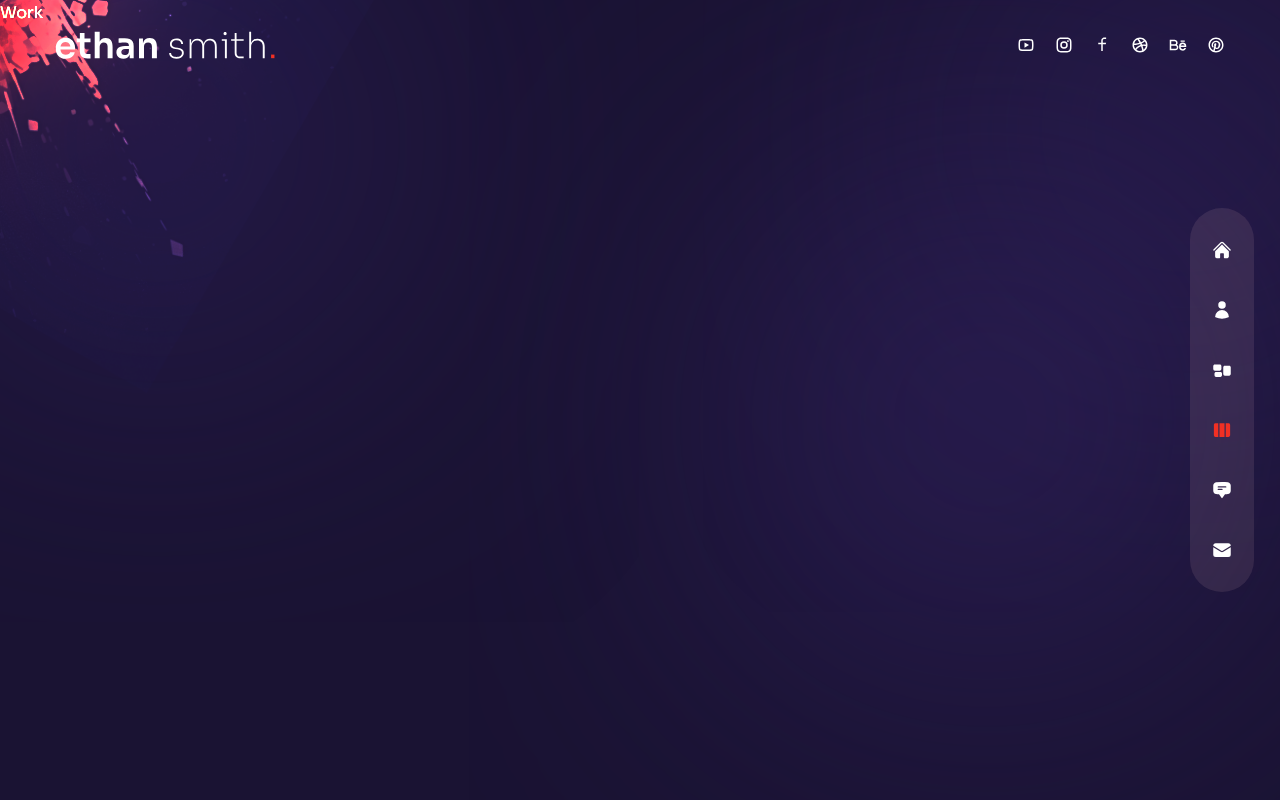
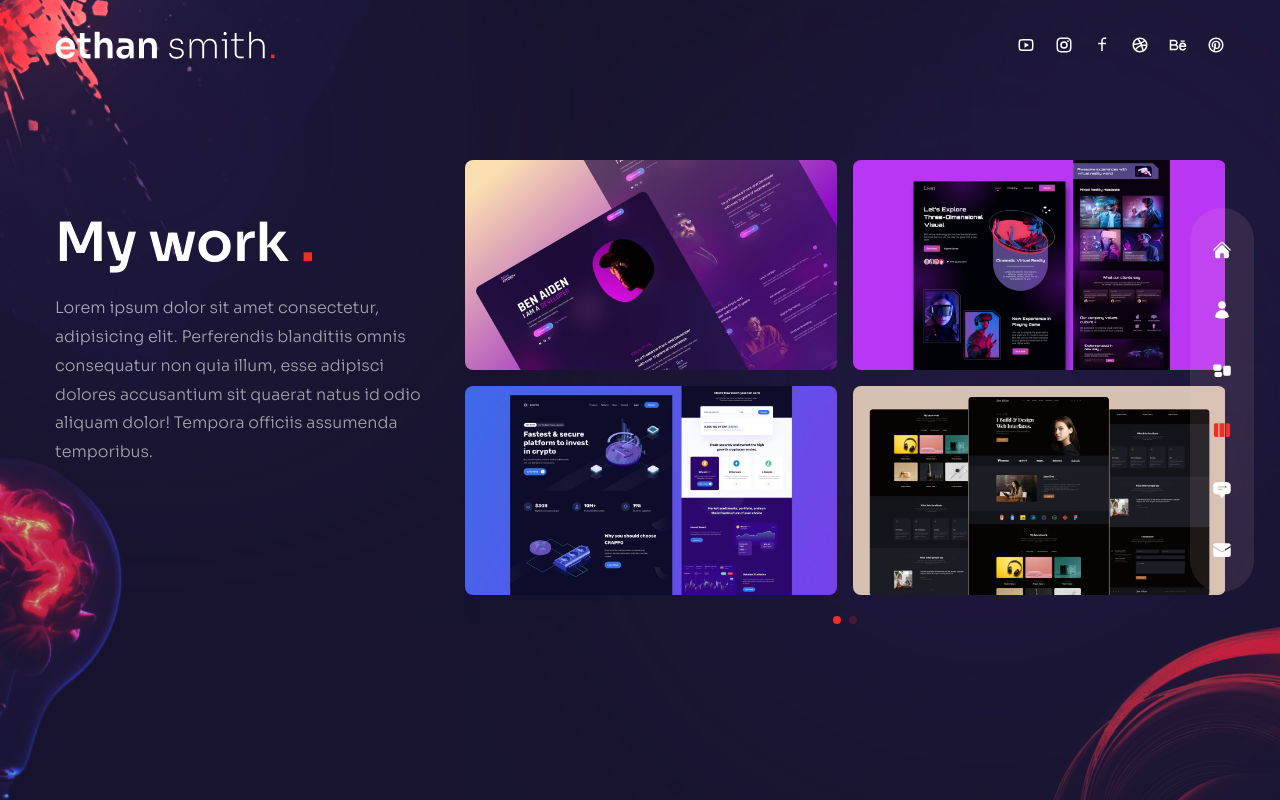
Before and after one commit to 2KovBar/Porfolio, a Next.js app: page /work in a window 1280 px wide. Built offline with nearby package versions, Linux system fonts and the light colour scheme.

Commit message:
finished work

```diff
--- a/components/WorkSlider.js
+++ b/components/WorkSlider.js
@@ -1,51 +1,115 @@
 // data
-const workSlides = {
+const workSlider = {
   slides: [
     {
       images: [
         {
-          title: 'title',
-          path: '/thumb1.jpg',
+          title: "title",
+          path: "/thumb1.jpg",
         },
         {
-          title: 'title',
-          path: '/thumb2.jpg',
+          title: "title",
+          path: "/thumb2.jpg",
         },
         {
-          title: 'title',
-          path: '/thumb3.jpg',
+          title: "title",
+          path: "/thumb3.jpg",
         },
         {
-          title: 'title',
-          path: '/thumb4.jpg',
+          title: "title",
+          path: "/thumb4.jpg",
         },
       ],
     },
     {
       images: [
         {
-          title: 'title',
-          path: '/thumb4.jpg',
+          title: "title",
+          path: "/thumb4.jpg",
         },
         {
-          title: 'title',
-          path: '/thumb1.jpg',
+          title: "title",
+          path: "/thumb1.jpg",
         },
         {
-          title: 'title',
-          path: '/thumb2.jpg',
+          title: "title",
+          path: "/thumb2.jpg",
         },
         {
-          title: 'title',
-          path: '/thumb3.jpg',
+          title: "title",
+          path: "/thumb3.jpg",
         },
       ],
     },
   ],
 };
 
+//next image
+import Image from "next/image";
+import { Swiper, SwiperSlide } from "swiper/react";
+//import swiper styles
+import "swiper/css";
+import "swiper/css/free-mode";
+import "swiper/css/pagination";
+import { Pagination } from "swiper";
+//icons
+import { BsArrowRight } from "react-icons/bs";
+
 const WorkSlider = () => {
-  return <div>Work Slider</div>;
+  return (
+    <Swiper
+      spaceBetween={10}
+      pagination={{
+        clickable: true,
+      }}
+      modules={[Pagination]}
+      className="h-[280px] sm:h-[480px]"
+    >
+      {workSlider.slides.map((slide, index) => {
+        return (
+          <SwiperSlide key={index}>
+            <div className="grid grid-cols-2 grid-rows-2 gap-4 cursor-pointer">
+              {slide.images.map((image, index) => {
+                return (
+                  <div
+                    key={index}
+                    className="relative rounded-lg overflow-hidden flex items-center justify-center group"
+                  >
+                    <div className="flex items-center justify-center relative overflow-hidden group">
+                      <Image src={image.path} width={500} height={300} alt="" />
+                      {/* overlay gradient */}
+                      <div
+                        className="absolute inset-0 bg-gradient-to-l from-transparent via-[#e838cc] to-[#4a22bd] opacity-0
+                      group-hover:opacity-50 transition-all duration-700"
+                      ></div>
+                      {/* title */}
+                      <div
+                        className="absolute bottom-0 translate-y-full group-hover:-translate-y-10 group-hover:xl-translate-y-20
+                      transition-all duration-300"
+                      >
+                        <div className="flex items-center gap-x-2 text-[13px] tracking-[0.2em]">
+                          {/* title part 1 */}
+                          <div className="delay-100">LIVE</div>
+                          {/* title part 2 */}
+                          <div className="translate-y-[500%] group-hover:translate-y-0 transition-all duration-300 delay-150">
+                            PROJECT
+                          </div>
+                          {/* icon */}
+                          <div className="text-xl translate-y-[500%] group-hover:translate-y-0 transition-all duration-300 delay-200">
+                            <BsArrowRight />
+                          </div>
+                        </div>
+                      </div>
+                    </div>
+                  </div>
+                );
+              })}
+            </div>
+          </SwiperSlide>
+        );
+      })}
+    </Swiper>
+  );
 };
 
 export default WorkSlider;
--- a/pages/work/index.js
+++ b/pages/work/index.js
@@ -1,5 +1,58 @@
+//components
+import WorkSlider from "../../components/WorkSlider";
+import ServiceSlider from "../../components/ServiceSlider";
+import Bulb from "../../components/Bulb";
+import Circles from "../../components/Circles";
+//framer motion
+import { motion } from "framer-motion";
+import { fadeIn } from "../../variants";
+
 const Work = () => {
-  return <div>Work</div>;
+  return (
+    <div className="h-full bg-primary/30 py-36 flex items-center">
+      <Circles />
+      <div className="container mx-auto">
+        <div className="flex flex-col xl:flex-row gap-x-8">
+          {/* text */}
+          <div className="text-center flex xl:q-[30vw] flex-col lg:text-left mb-4 xl:mb-0">
+            <motion.h2
+              variants={fadeIn("up", 0.2)}
+              initial="hidden"
+              animate="show"
+              exit="hidden"
+              className="h2 xl:mt-12"
+            >
+              My work <span className="text-accent">.</span>
+            </motion.h2>
+            <motion.p
+              variants={fadeIn("up", 0.4)}
+              initial="hidden"
+              animate="show"
+              exit="hidden"
+              className="mb-4 max-w-[400px] mx-auto lg:mx-0"
+            >
+              Lorem ipsum dolor sit amet consectetur, adipisicing elit.
+              Perferendis blanditiis omnis consequatur non quia illum, esse
+              adipisci dolores accusantium sit quaerat natus id odio aliquam
+              dolor! Tempora officiis assumenda temporibus.
+            </motion.p>
+          </div>
+          {/* slider */}
+          <motion.div
+            variants={fadeIn("down", 0.6)}
+            initial="hidden"
+            animate="show"
+            exit="hidden"
+            className="w-full xl:max-w-[65%]"
+          >
+            {/* slider */}
+            <WorkSlider />
+          </motion.div>
+        </div>
+      </div>
+      <Bulb />
+    </div>
+  );
 };
 
 export default Work;
```
